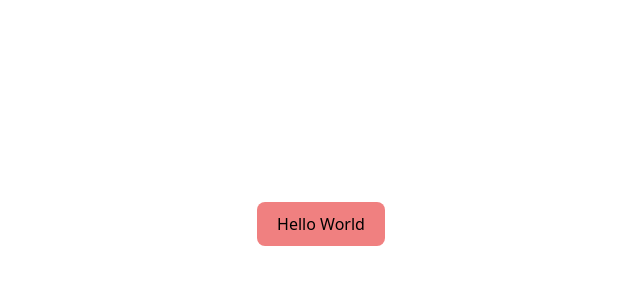
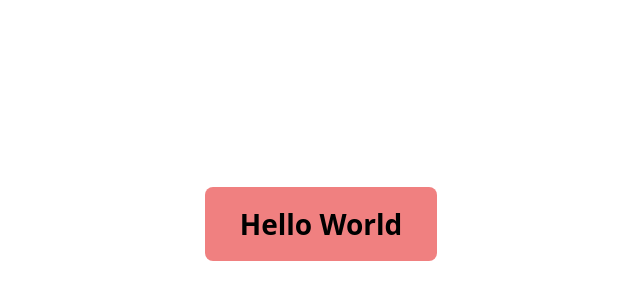
Before and after one commit to developer-choi/first-thing, a React (Vite) app: page / in a window 1280 px wide. Shown: the part 176-476 px from the top of the page, without its empty margins (319-959 px from the left). Built offline with nearby package versions, Linux system fonts and the light colour scheme.

Commit message:
버튼의 스타일에서 다른 scss 파일을 import 해오는 설정 추가

```diff
--- a/package.json
+++ b/package.json
@@ -1,7 +1,7 @@
 {
   "name": "@devchoe/first-thing",
   "private": false,
-  "version": "0.0.8",
+  "version": "0.0.9",
   "type": "module",
   "scripts": {
     "dev": "vite",
--- a/src/components/SpecialButton/index.module.scss
+++ b/src/components/SpecialButton/index.module.scss
@@ -1,3 +1,6 @@
+@use "/src/styles/common.module";
+
 .special {
+  @include common.text;
   background: lightcoral;
 }
--- /dev/null
+++ b/src/styles/common.module.scss
@@ -0,0 +1,4 @@
+@mixin text {
+  font-size: 28px;
+  font-weight: bold;
+}
```
